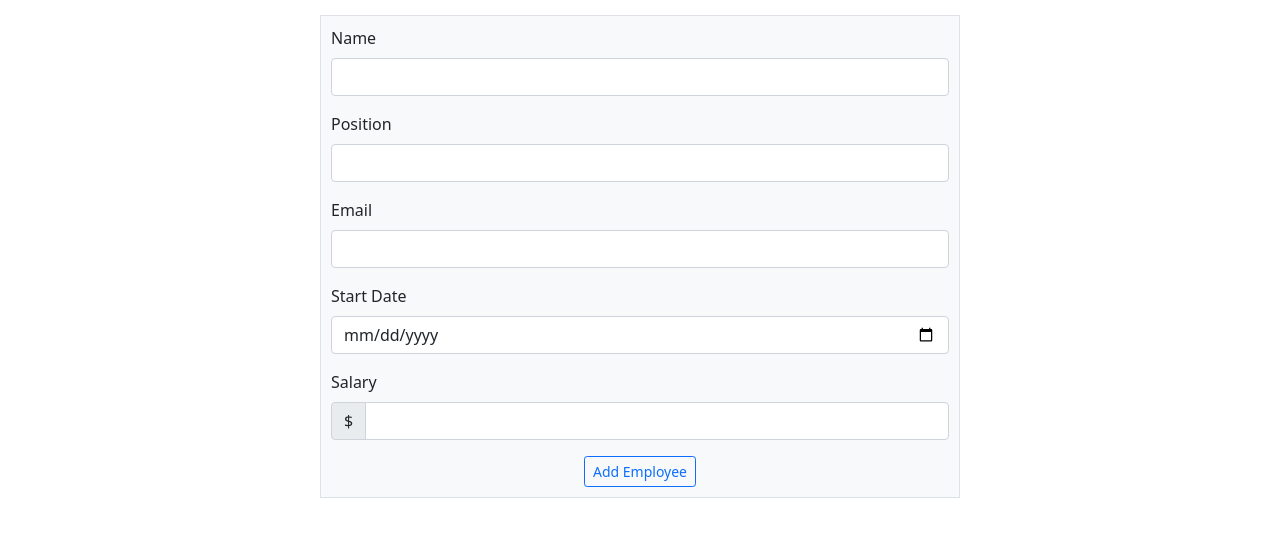
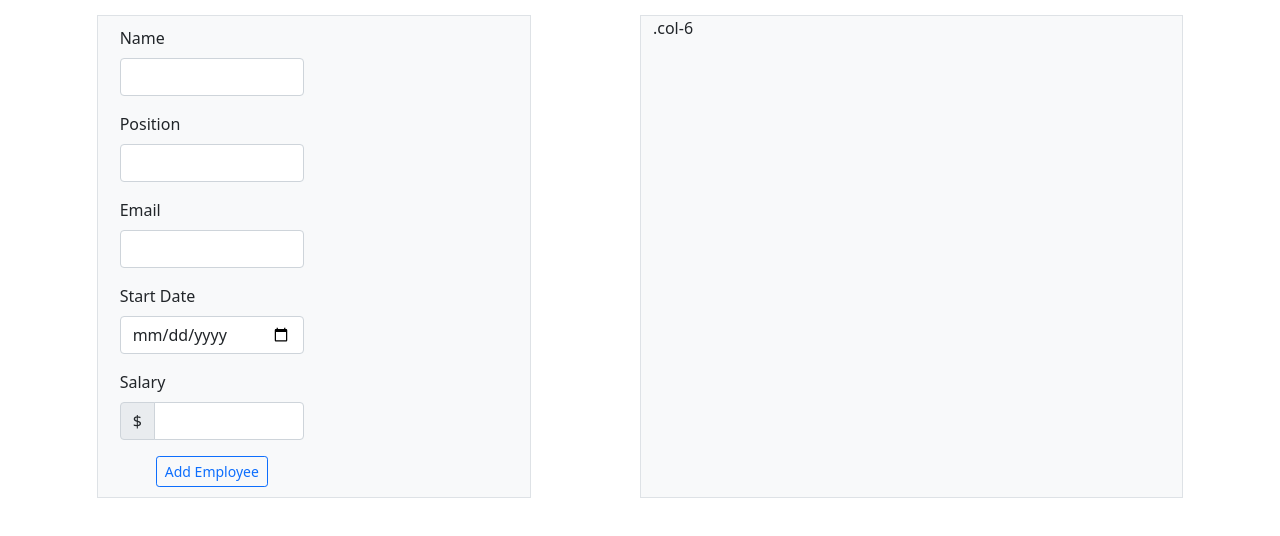
Before and after one commit to AshleyU/REACT-Employee-Directory, a React (Create React App) app in the folder client/: page / in a window 1280 px wide. Shown: the top 536 px of the page. Built offline with nearby package versions, Linux system fonts and the light colour scheme.

Commit message:
Adding styling

```diff
--- a/client/src/EmployeeForm.js
+++ b/client/src/EmployeeForm.js
@@ -6,7 +6,7 @@ import { Input } from 'reactstrap';
 import { FormGroup } from 'reactstrap';
 import { Button } from 'reactstrap';
 import { InputGroupText } from 'reactstrap';
-import { InputGroup } from 'reactstrap';
+import { InputGroup, Row } from 'reactstrap';
 import { Col } from 'reactstrap';
 import Axios from 'axios';
 
@@ -32,15 +32,15 @@ function EmployeeForm(props) {
 
   return (
     <div className="information">
-        <Col
+    <Row>
+      <Col
         className="bg-light border"
-        md={{
-          offset: 3,
-          size: 6
-        }}
-        sm="12"
-        >
-          <div className="form">
+        sm={{
+        offset: 1,
+        size: 4
+      }}
+      >
+          <div className="form col-6">
             <Form>
               <FormGroup>
                 <Label for="name">
@@ -121,6 +121,16 @@ function EmployeeForm(props) {
             </Form>
           </div>
         </Col>
+        <Col
+          className="bg-light border"
+          sm={{
+        offset: 1,
+        size: 5
+      }}
+        >
+          .col-6
+        </Col>
+      </Row>
     </div>
   );
 }
```
Also changed, not shown: client/src/App.css (line endings or trailing spaces).
